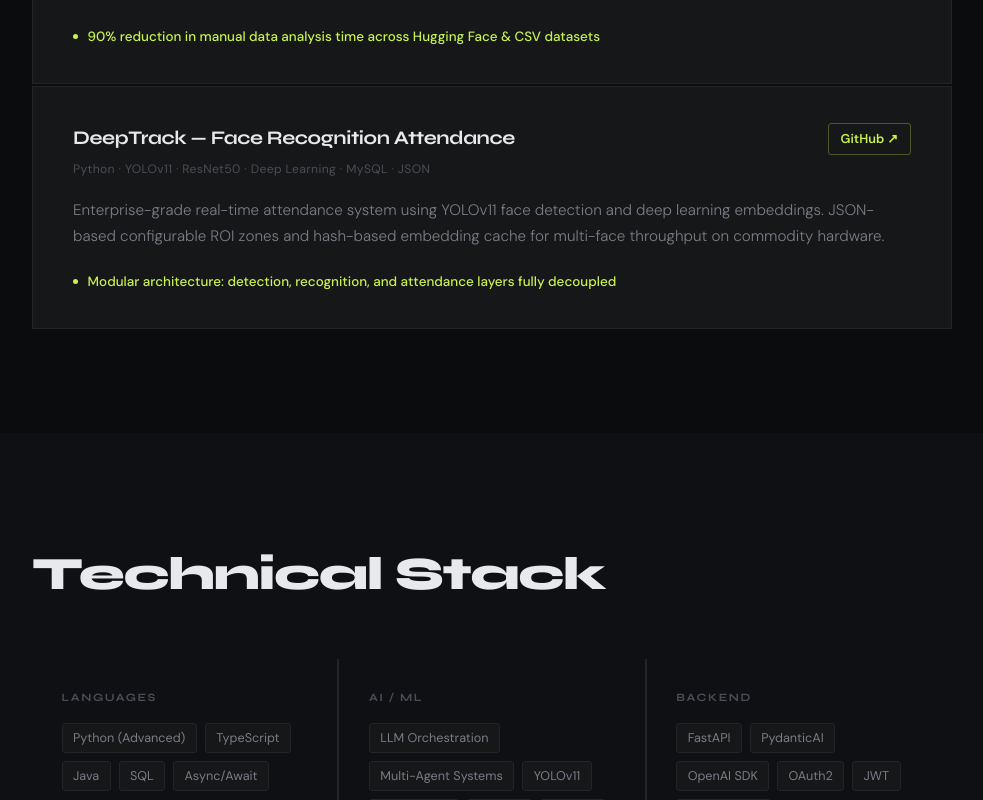
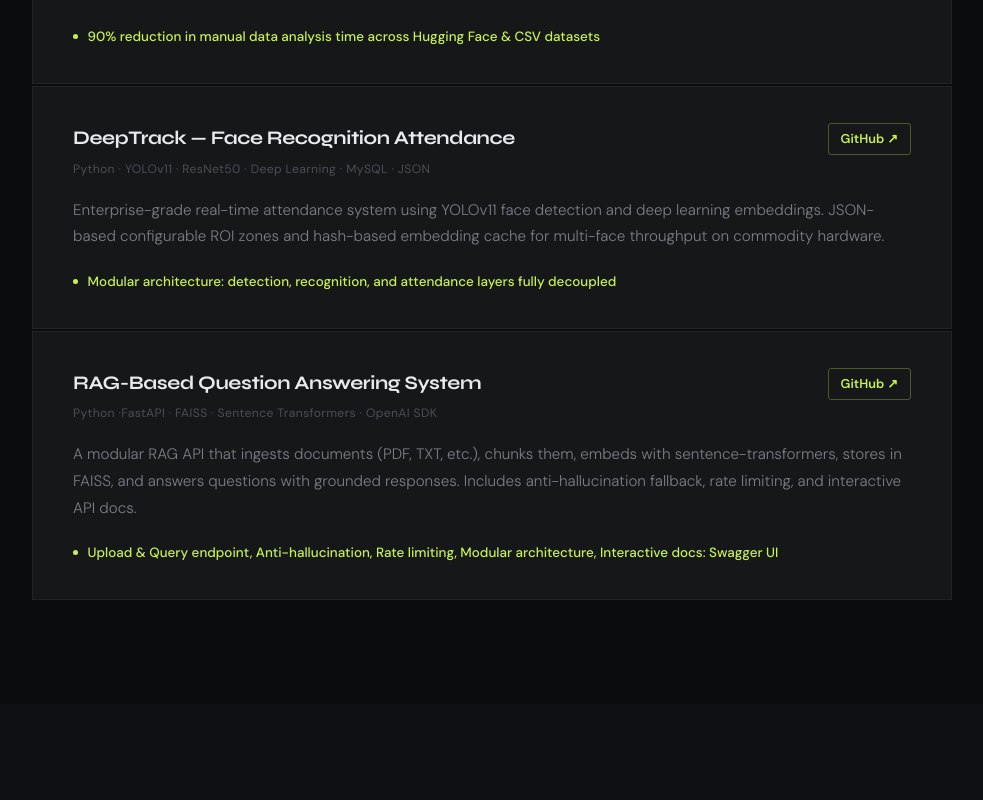
Before and after one commit to ShreyanshWarde/portfolio, a React (Vite) app: page / in a window 1280 px wide. Shown: the part 1606-2406 px from the top of the page, without its empty margins (148-1131 px from the left). Built offline with nearby package versions, Linux system fonts and the light colour scheme; the HTML template or start-up script is replaced by a standard one.

Commit message:
Add RAG-Based Question Answering System project

```diff
--- a/src/App.tsx
+++ b/src/App.tsx
@@ -24,6 +24,14 @@ const PROJECTS = [
     description:
       'Enterprise-grade real-time attendance system using YOLOv11 face detection and deep learning embeddings. JSON-based configurable ROI zones and hash-based embedding cache for multi-face throughput on commodity hardware.',
     highlight: 'Modular architecture: detection, recognition, and attendance layers fully decoupled',
+    github: 'https://github.com/ShreyanshWarde',
+  },
+  {
+    title: 'RAG-Based Question Answering System',
+    stack: 'Python ·FastAPI · FAISS  · Sentence Transformers  · OpenAI SDK',
+    description:
+      'A modular RAG API that ingests documents (PDF, TXT, etc.), chunks them, embeds with sentence-transformers, stores in FAISS, and answers questions with grounded responses. Includes anti-hallucination fallback, rate limiting, and interactive API docs.',
+    highlight: 'Upload & Query endpoint, Anti-hallucination, Rate limiting, Modular architecture, Interactive docs: Swagger UI  ',
     github: 'https://github.com/ShreyanshWarde',
   },
 ]
```
